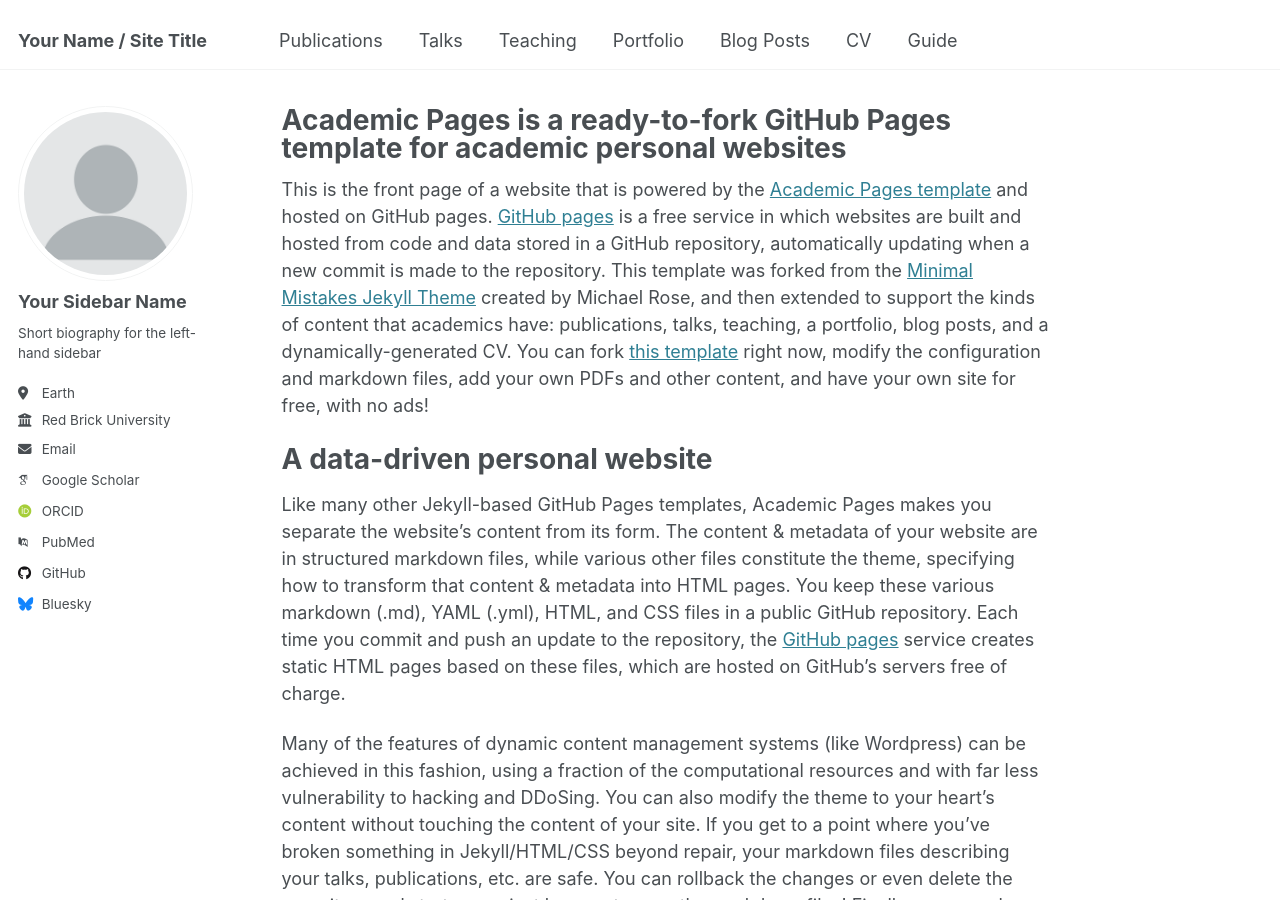
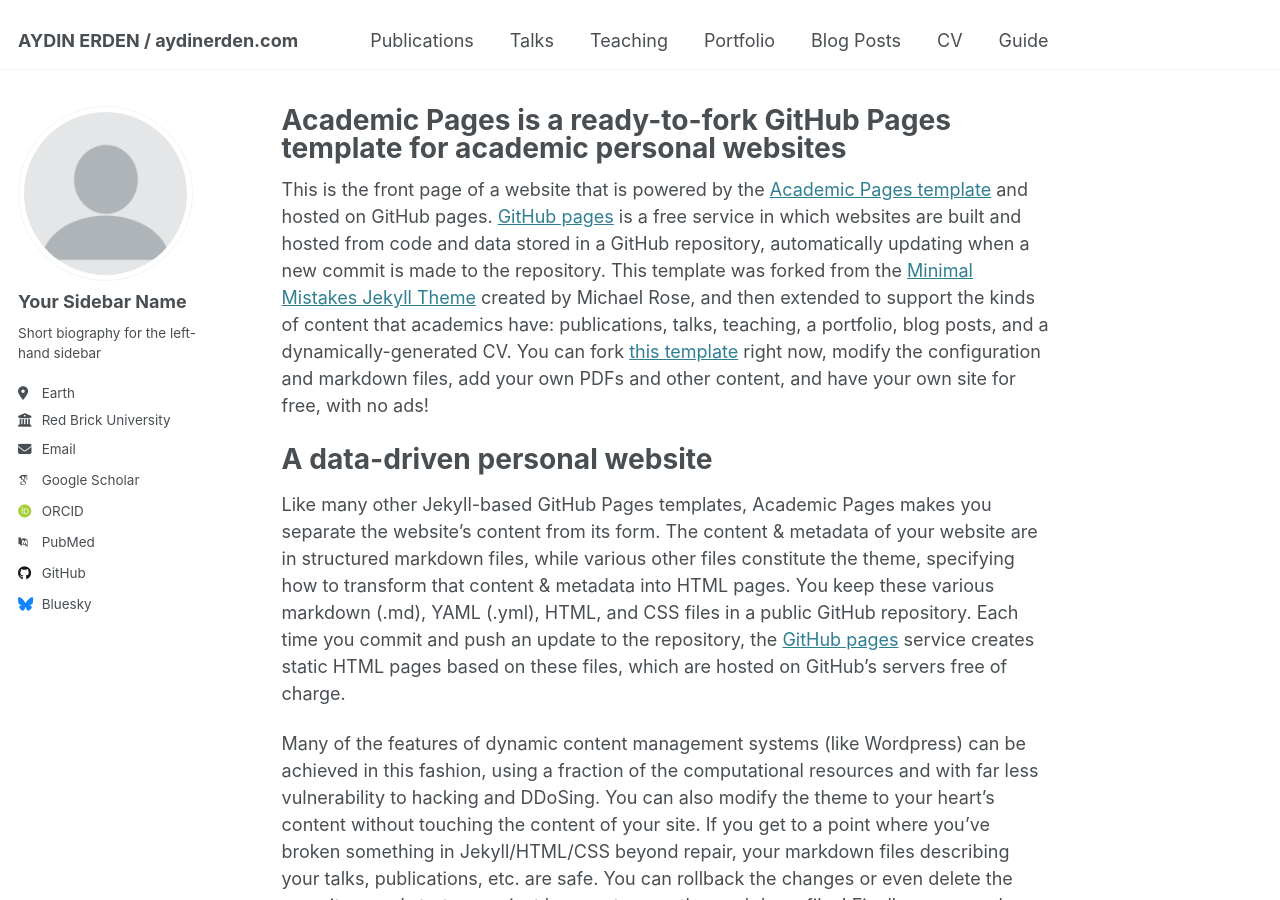
Before and after one commit to aydinerden/aydinerden.github.io, a Jekyll site: the page built from _pages/about.md, in a window 1280 px wide and 900 px high. Built offline with Jekyll 4.4.1, drawn with Linux system fonts in a browser that asks for light colours; some web fonts are replaced.

Commit message:
Update _config.yml

```diff
--- a/_config.yml
+++ b/_config.yml
@@ -9,7 +9,7 @@
 # Basic Site Settings
 locale                   : "en-US"
 site_theme               : "default"
-title                    : "Your Name / Site Title"
+title                    : "AYDIN ERDEN / aydinerden.com"
 title_separator          : "-"
 name                     : &name "Your Name"
 description              : &description "personal description"
```
